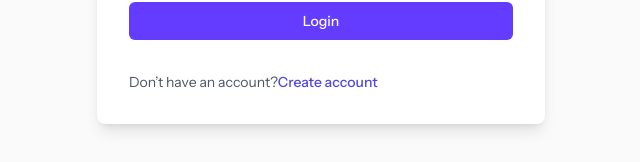
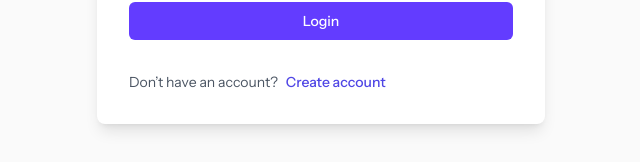
Before and after one commit to Emmadegreat/STAGE5, a Next.js app: page /login in a window 1280 px wide. Shown: the part 538-700 px from the top of the page, without its empty margins (305-945 px from the left). Built offline with nearby package versions, Linux system fonts and the light colour scheme; no server answers.

Commit message:
codes updated

```diff
--- a/src/app/login/page.tsx
+++ b/src/app/login/page.tsx
@@ -201,11 +201,11 @@ const Login =()=>{
                         </div>
                     </form>
                     <div className="text-center text-sm text-gray-600">
-                        <p className="flex sm:flex-row flex-col">
+                        <p className="flex sm:flex-row flex-col mr-2">
                             <span>Don’t have an account?{""}</span>
                             <Link
                                 href="/register"
-                                className="sm:mt-0 mt-2 font-medium text-indigo-600 hover:text-indigo-500"
+                                className="px-2 sm:mt-0 mt-2 font-medium text-indigo-600 hover:text-indigo-500"
                             >
                                 Create account
                             </Link>
--- a/src/app/register/page.tsx
+++ b/src/app/register/page.tsx
@@ -13,7 +13,7 @@ const Register:FC=()=>{
   const [email, setEmail] = useState<string>("");
   const [password1, setPassword1] = useState<string>("");
   const [password2, setPassword2] = useState<string>("");
-  const [emailFocused, setEmailFocused] = useState<boolean>(false);
+  const [emailError, setEmailError] = useState<boolean>(false);
   const [password1Focused, setPassword1Focused] = useState<boolean>(false);
   const [password2Focused, setPassword2Focused] = useState<boolean>(false);
   const [isError, setIsError] = useState<boolean>(false);
@@ -93,12 +93,12 @@ const Register:FC=()=>{
                   <input type="email"
                     placeholder='e.g. alex@email.com'
                     value={email}
-                    onFocus={() => setEmailFocused(true)}
-                    onBlur={() => setEmailFocused(false)}
+                    onFocus={() => setEmailError(true)}
+                    onBlur={() => setEmailError(false)}
                     onChange={(e)=>setEmail(e.target.value)}
                     className={`w-full h-[44px] placeholder-[#737373] placeholder-[14px] text-[0.8rem] pl-[3rem]
                       py-1 mb-4 rounded-lg border-[1px] outline-none pr-4
-                      ${emailFocused ? 'shadow-custom border-[#633CFF] ring-opacity-20' : 'bg-transparent border-[#D9D9D9]'}
+                      ${emailError ? 'shadow-custom border-[#633CFF] ring-opacity-20' : 'bg-transparent border-[#D9D9D9]'}
                       ${isError ? 'border-red-600' : ''}
                     `}
                   />
@@ -174,7 +174,7 @@ const Register:FC=()=>{
               <div className='text-[16px] font-[400] text-center my-4 text-[#737373]'>
                 <p className="flex sm:flex-row flex-col">
                   <span>Already have an account?</span>
-                  <Link href="/login" className='text-[#633CFF] sm:mt-0 mt-2'>Login</Link>
+                  <Link href="/login" className='text-[#633CFF] sm:mt-0 mt-2 px-2'>Login</Link>
                 </p>
               </div>
             </form>
```
